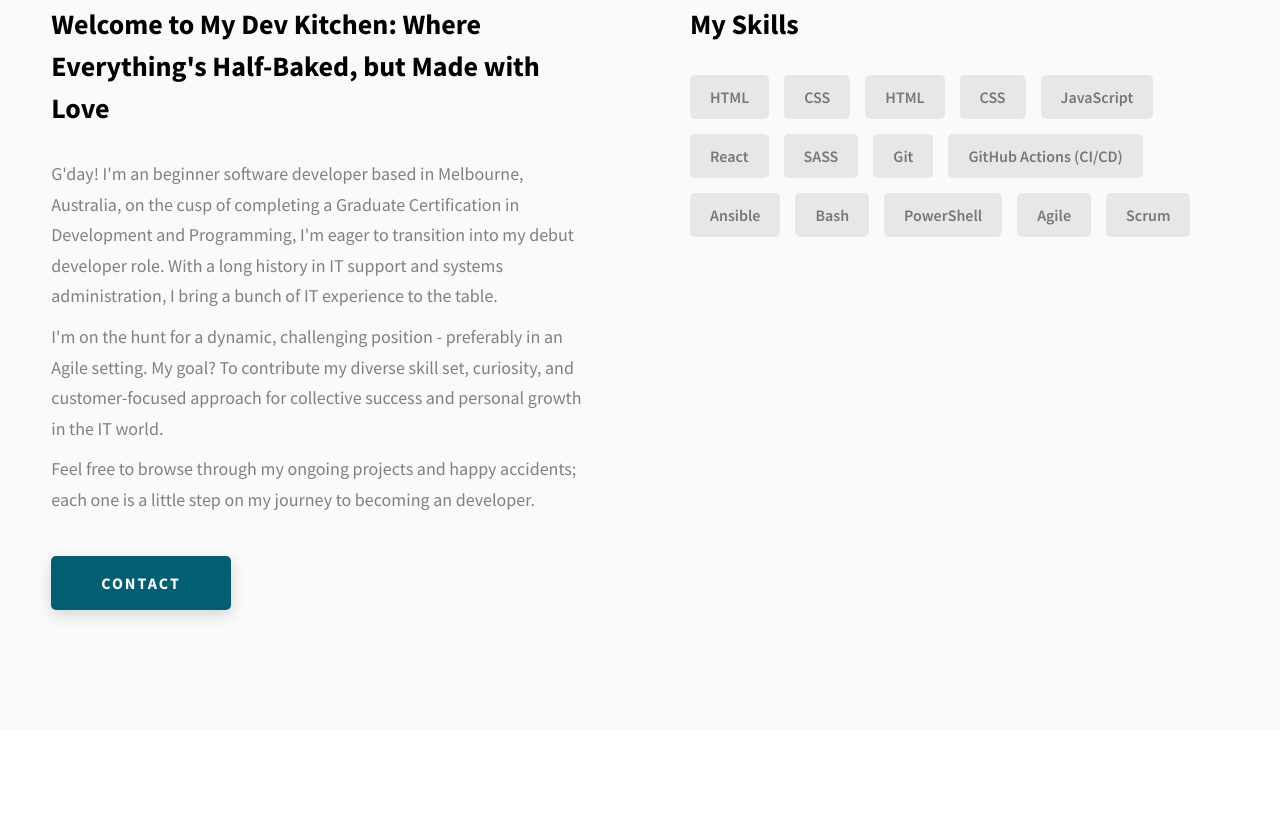
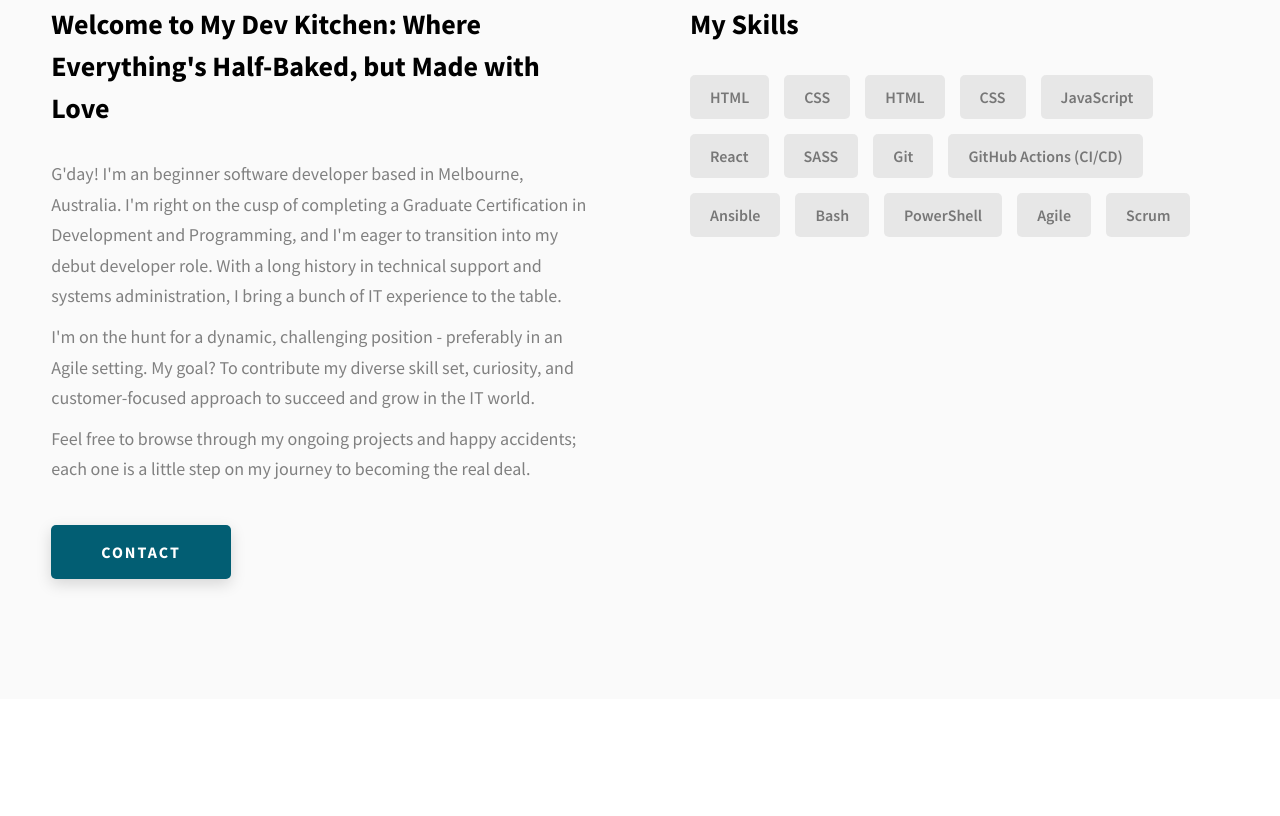
Before and after one commit to jaythomason-projects/Portfolio, a website: page index.html in a window 1280 px wide. Shown: the part 1166-1982 px from the top of the page. Drawn offline with Linux system fonts and the light colour scheme.

Commit message:
Added project-mockup-example and updated index.html

```diff
--- a/index.html
+++ b/index.html
@@ -92,10 +92,10 @@
             </p>
           </div> -->
           <div class="home-hero__cta">
-            <a href="./index.html#projects" class="btn btn--bg">See Projects</a>
+            <a href="./index.html#projects" class="btn btn--bg">My Projects</a>
           </div>
           <div class="home-hero__cta">
-            <a target="_blank" href="./assets/Jay Thomason Resume.pdf" class="btn btn--bg" download>Download Resume</a>
+            <a target="_blank" href="./assets/Jay Thomason Resume.pdf" class="btn btn--bg" download>My Resume</a>
           </div>
         </div>
         <div class="home-hero__socials">
@@ -146,18 +146,18 @@
             <h3 class="about__content-title">Welcome to My Dev Kitchen: Where Everything's Half-Baked, but Made with Love</h3>
             <div class="about__content-details">
               <p class="about__content-details-para">
-                G'day! I'm an beginner software developer based in Melbourne, Australia,
-                on the cusp of completing a Graduate Certification in Development and Programming,
-                I'm eager to transition into my debut developer role.
-                With a long history in IT support and systems administration, I bring a bunch of IT experience to the table.
+                G'day! I'm an beginner software developer based in Melbourne, Australia.
+                I'm right on the cusp of completing a Graduate Certification in Development and Programming,
+                and I'm eager to transition into my debut developer role.
+                With a long history in technical support and systems administration, I bring a bunch of IT experience to the table.
               </p>
               <p class="about__content-details-para">
                 I'm on the hunt for a dynamic, challenging position - preferably in an Agile setting. My goal?
-                To contribute my diverse skill set, curiosity, and customer-focused approach for collective success and personal growth in the IT world.
+                To contribute my diverse skill set, curiosity, and customer-focused approach to succeed and grow in the IT world.
               </p>
               <p class="about__content-details-para">
                 Feel free to browse through my ongoing projects and happy accidents;
-                each one is a little step on my journey to becoming an developer.
+                each one is a little step on my journey to becoming the real deal.
               </p>
             </div>
             <a href="./index.html#contact" class="btn btn--med btn--theme dynamicBgClr"
```
Also changed, not shown: assets/jpeg/project-mockup-example.jpeg (added).
